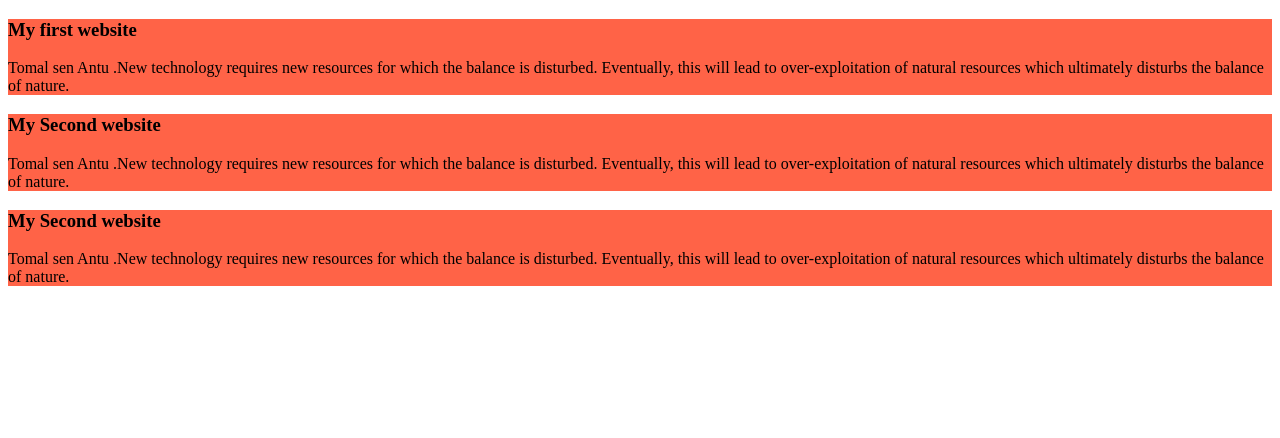
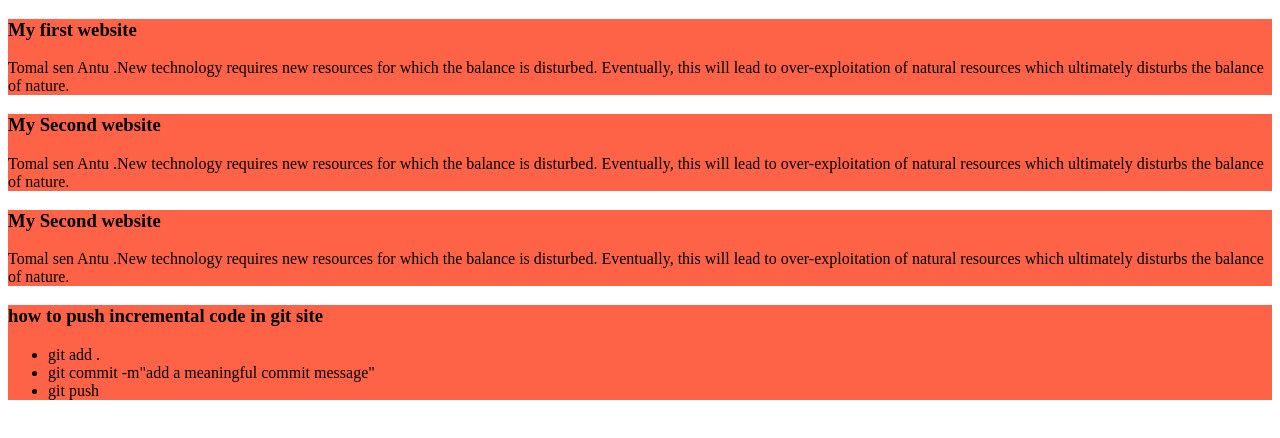
Before and after one commit to tomal1541/my-simple-website, a plain HTML site: page index.html in a window 1280 px wide. Drawn offline with Linux system fonts and the light colour scheme.

Commit message:
added how to push your website

```diff
--- a/index.html
+++ b/index.html
@@ -19,5 +19,13 @@
         <h3>My Second website </h3>
         <P> Tomal sen Antu .New technology requires new resources for which the balance is disturbed. Eventually, this will lead to over-exploitation of natural resources which ultimately disturbs the balance of nature.</P>
     </div>
+    <div>
+        <h3> how to push incremental code in git site</h3>
+        <ul>
+            <li>git add .</li>
+            <li>git commit -m"add a meaningful commit message"</li>
+        <li> git push</li>
+        </ul>
+    </div>
 </body>
 </html>
```
